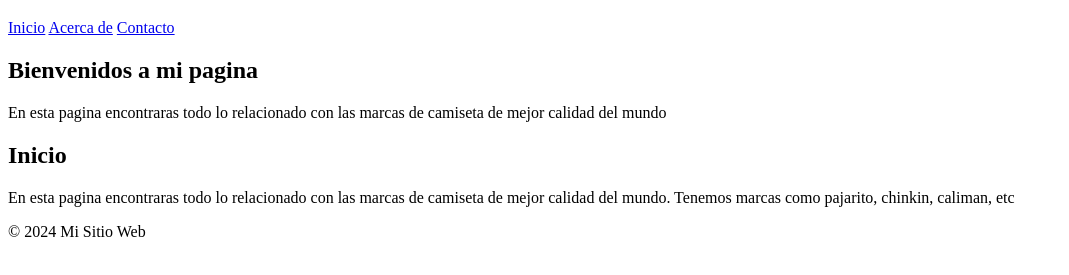
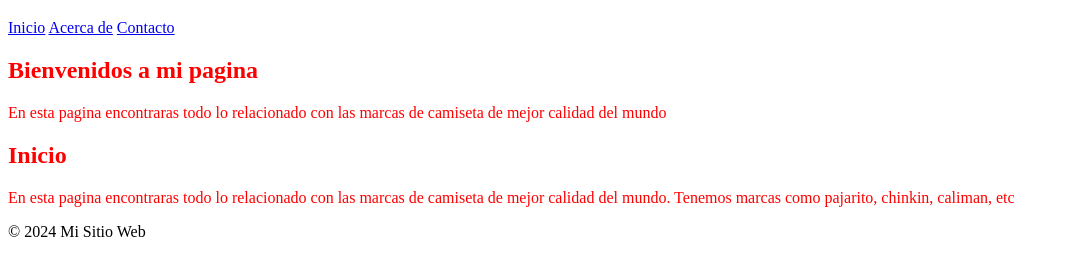
Before and after one commit to VictorT8518/laboratorio9, a plain HTML site: page index.html in a window 1280 px wide. Shown: the part 61-336 px from the top of the page, without its empty margins (0-1069 px from the left). Drawn offline with Linux system fonts and the light colour scheme.

Commit message:
archivo index

```diff
--- a/estilos.css
+++ b/estilos.css
@@ -1,3 +1,3 @@
-nav{
+div{
     color: red;
 }
```
